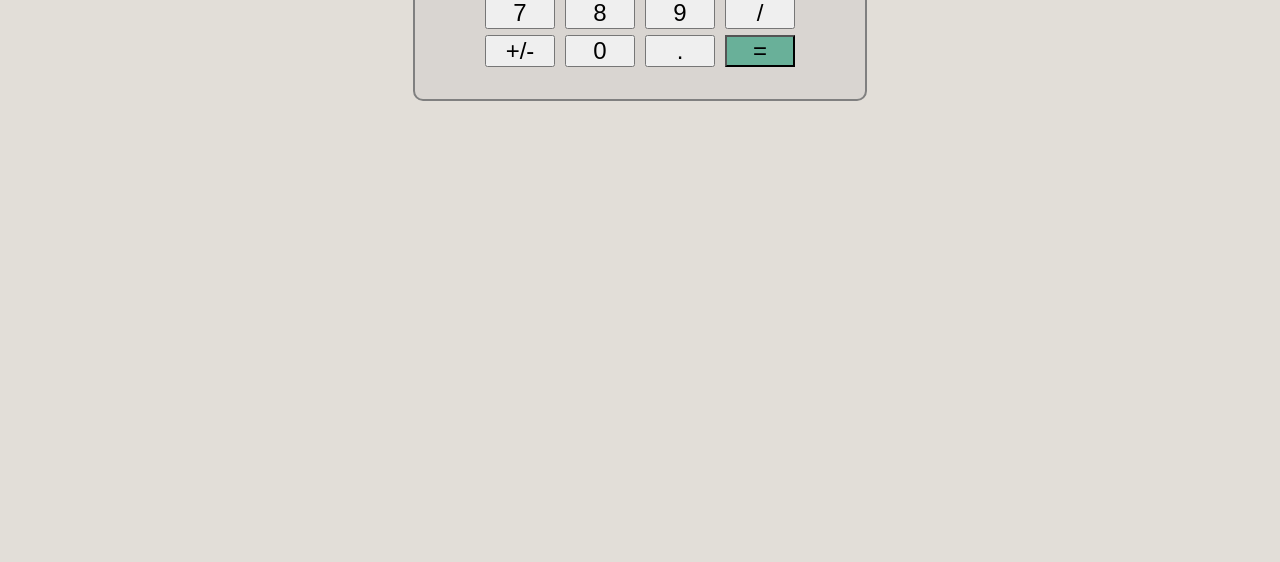
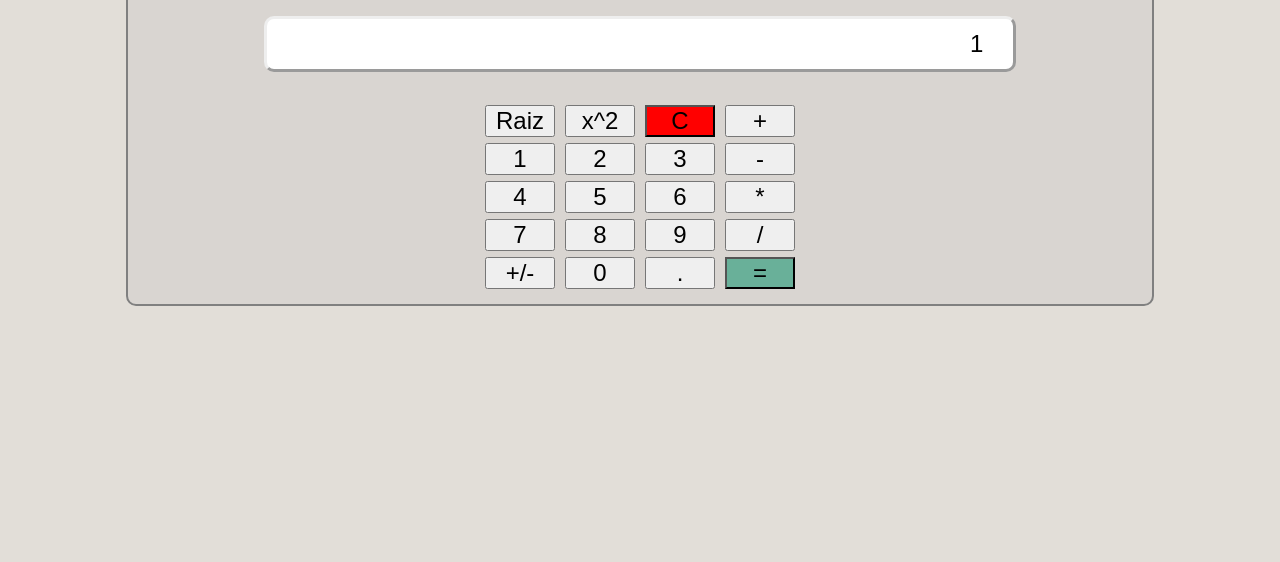
Before and after one commit to Lic-AlexGomez/01-HCJ-Calculadora, a plain HTML site: page index.html in a window 1280 px wide. Shown: the part 334-896 px from the top of the page. Before the commit the page ends 800 px from the top, so only its background shows below. Drawn offline with Linux system fonts and the light colour scheme.

Commit message:
Add files via upload

```diff
--- a/estiloCal.css
+++ b/estiloCal.css
@@ -20,15 +20,16 @@ body {
 
 }
 .container {
-  margin-top: 4%;
+
   border: 2px solid gray;
-  width: 450px;
+  width: 80%;
   height: 380px;
   border-radius: 10px;
   display: flex;
   align-items: center;
   flex-direction: column;
   background-color: rgba(200, 198, 198, 0.388);
+  margin: 20% 0;
 
 }
 #scren{
--- a/index.html
+++ b/index.html
@@ -9,7 +9,7 @@
   <body>
     <div class="container">
       <h1>Calculadora</h1>
-      <input  id="scren" type="text" value="0" readonly onmousedown="return false;" />
+      <input  id="scren" type="text" value="1" readonly onmousedown="return false;" />
 
       <div>
         <button class="botones" onClick="raiz()">Raiz</button>
```
